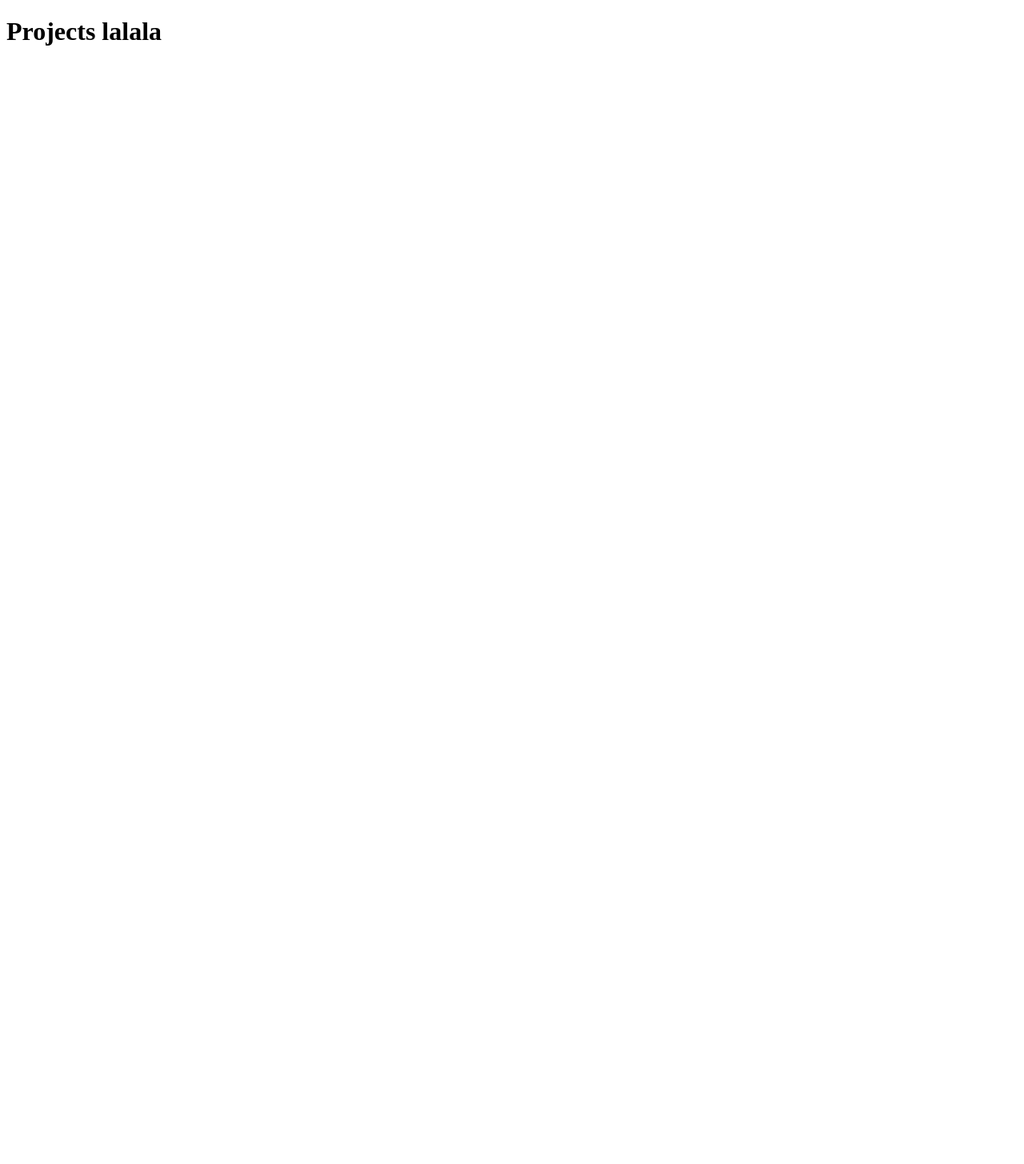
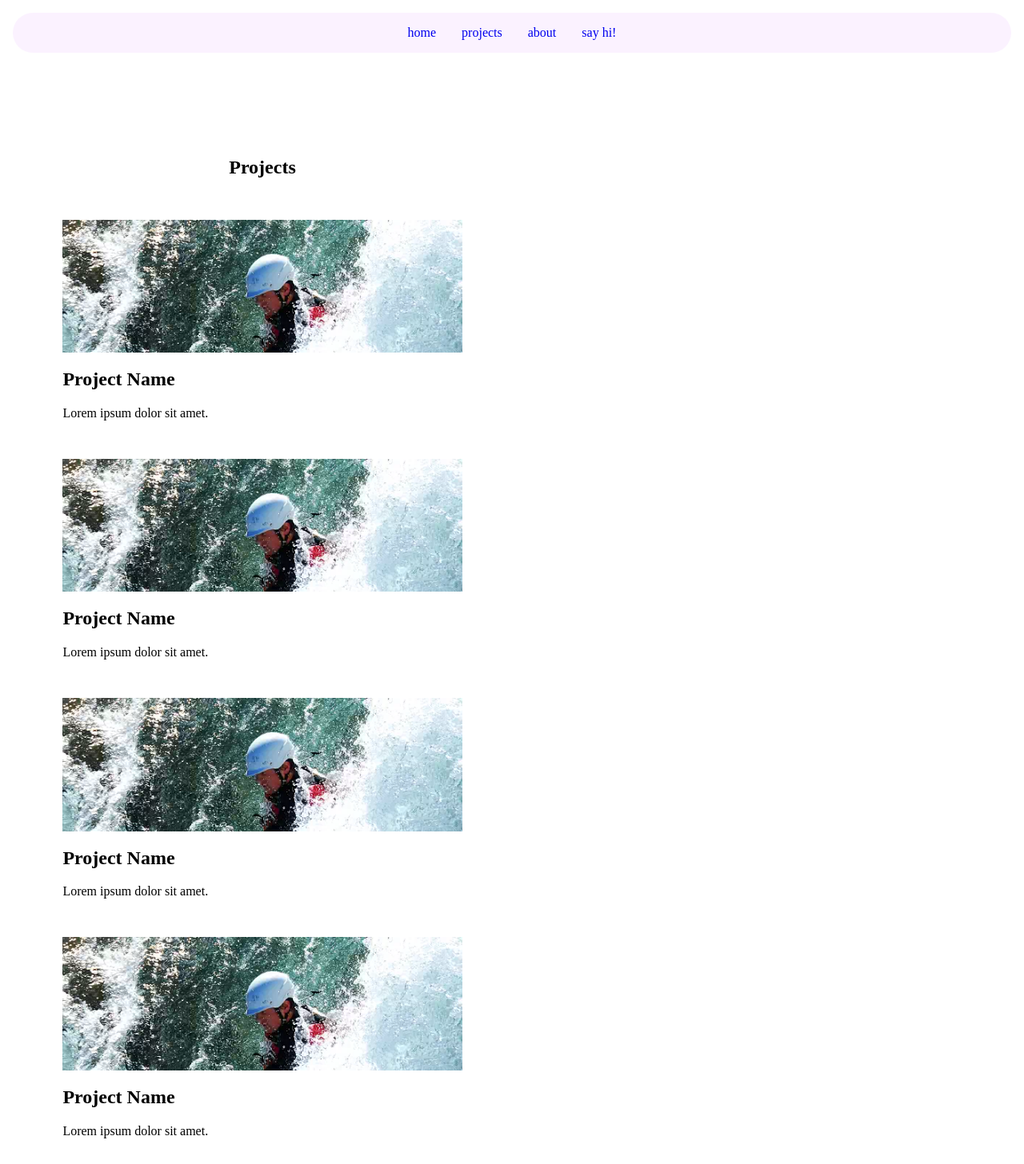
Before and after one commit to ezra-ramatong/ezra-ramatong.github.io, a website: page pages/projects.html in a window 1280 px wide. Shown: the whole page at 80% size. Before the commit the page ends 800 px from the top, so only its background shows below. Drawn offline with Linux system fonts and the light colour scheme.

Commit message:
feat: projects page html

```diff
--- a/pages/projects.html
+++ b/pages/projects.html
@@ -5,10 +5,67 @@
   <meta charset="UTF-8">
   <meta name="viewport" content="width=device-width, initial-scale=1">
   <title>Projects</title>
+  <link rel="stylesheet" href="../css/styles.css">
 </head>
 
 <body>
-  <h1>Projects lalala</h1>
+
+  <header>
+    <nav class="nav">
+      <ul class="nav__list">
+        <li class="nav__list-item"><a href="/">home</a></li>
+        <li class="nav__list-item"><a href="/pages/projects.html">projects</a></li>
+        <li class="nav__list-item"><a href="/pages/about.html">about</a></li>
+        <li class="nav__list-item"><a href="/pages/say-hi.html">say hi!</a></li>
+      </ul>
+    </nav>
+  </header>
+  <main class="projects-main">
+
+
+    <div class="projects flex-col-center">
+      <h2 class="projects-heading">Projects</h2>
+      <div class="card">
+        <figure class="card__image-container">
+          <img class="card__image" src="../assets/images/2.webp" alt="">
+        </figure>
+        <section class="card__info">
+          <h2 class="card__info-title">Project Name</h2>
+          <p class="card__info-description">Lorem ipsum dolor sit amet.</p>
+        </section>
+      </div>
+
+      <div class="card">
+        <figure class="card__image-container">
+          <img class="card__image" src="../assets/images/2.webp" alt="">
+        </figure>
+        <section class="card__info">
+          <h2 class="card__info-title">Project Name</h2>
+          <p class="card__info-description">Lorem ipsum dolor sit amet.</p>
+        </section>
+      </div>
+
+      <div class="card">
+        <figure class="card__image-container">
+          <img class="card__image" src="../assets/images/2.webp" alt="">
+        </figure>
+        <section class="card__info">
+          <h2 class="card__info-title">Project Name</h2>
+          <p class="card__info-description">Lorem ipsum dolor sit amet.</p>
+        </section>
+      </div>
+
+      <div class="card">
+        <figure class="card__image-container">
+          <img class="card__image" src="../assets/images/2.webp" alt="">
+        </figure>
+        <section class="card__info">
+          <h2 class="card__info-title">Project Name</h2>
+          <p class="card__info-description">Lorem ipsum dolor sit amet.</p>
+        </section>
+      </div>
+    </div>
+  </main>
 </body>
 
 </html>
```
